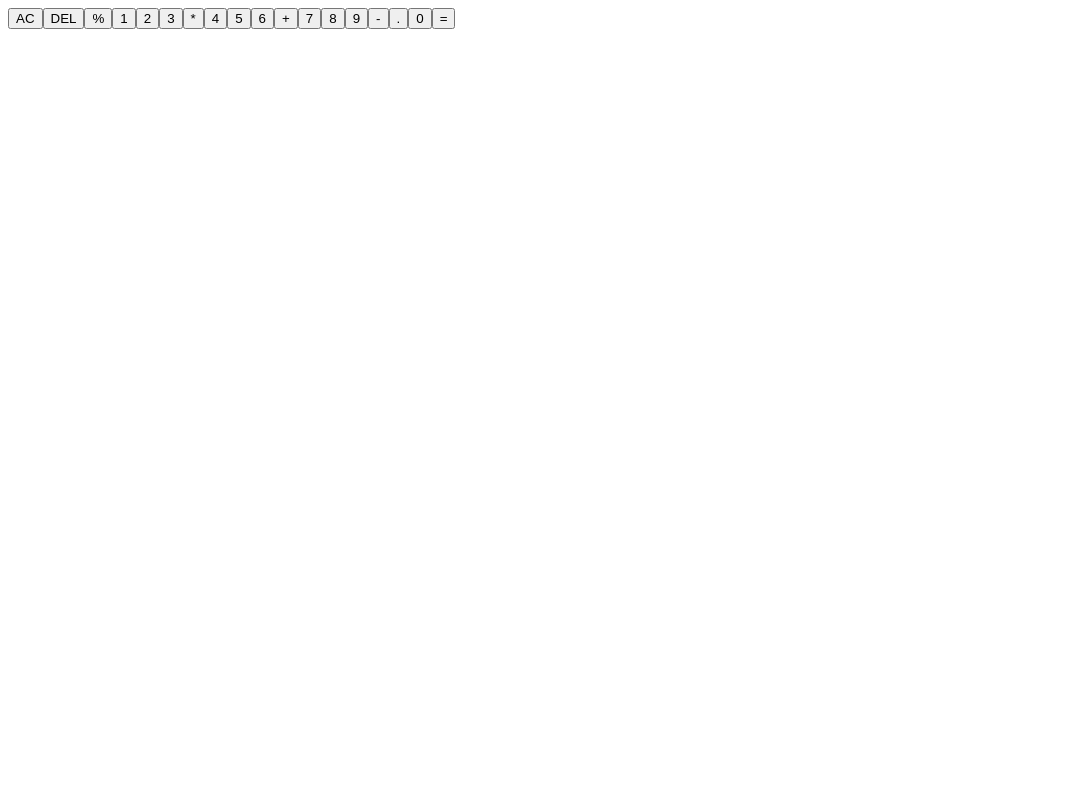
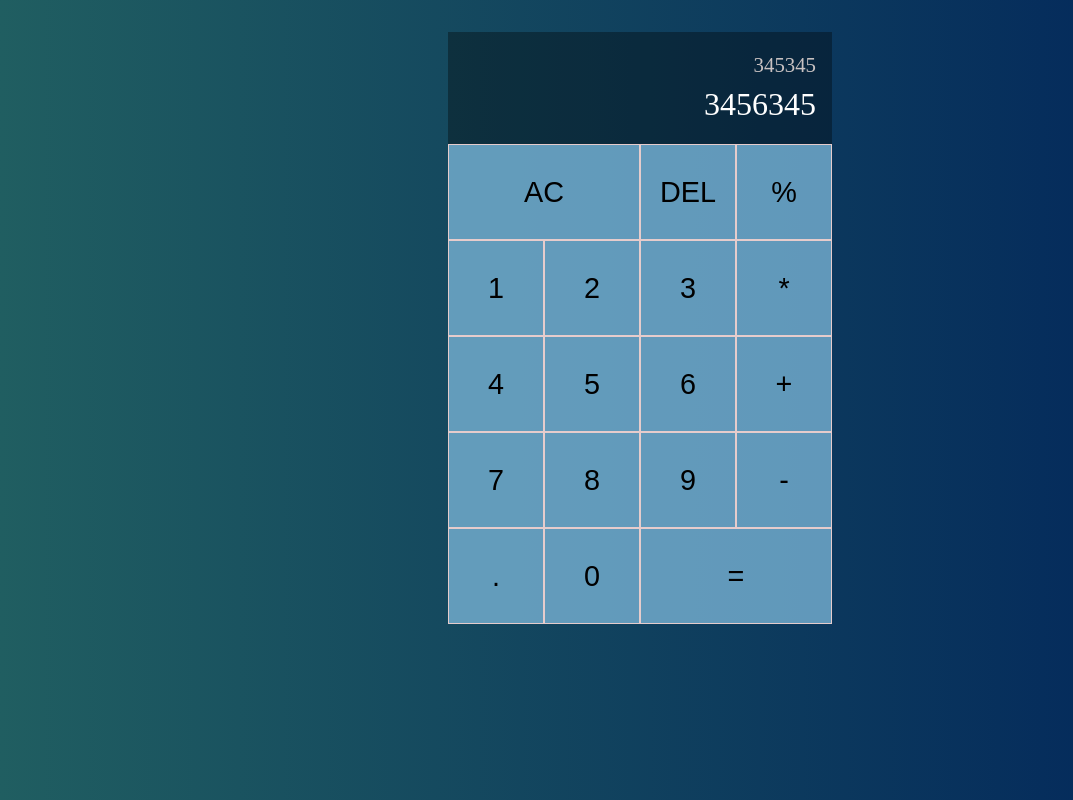
Before and after one commit to amwn1/ReactCalculator, a React (Create React App) app: page / in a window 1280 px wide. Shown: the whole page, without its empty margins (0-1073 px from the left). Built offline with nearby package versions, Linux system fonts and the light colour scheme.

Commit message:
The css is implemented  for the project

```diff
--- a/src/App.js
+++ b/src/App.js
@@ -1,11 +1,13 @@
 import React from 'react'
+
+import "./styles.css"
 
 export default function App() {
   return (
     <div className="calculator-grid">
       <div className='output'>
-        <div className='previous-operand'></div>
-        <div className='current-operand'></div>
+        <div className='previous-operand'>345345</div>
+        <div className='current-operand'>3456345</div>
       </div>
       <button className='span-two'>AC</button>
       <button>DEL</button>
--- a/src/index.js
+++ b/src/index.js
@@ -4,5 +4,4 @@
 
 const root = ReactDOM.createRoot(document.getElementById('root'));
 root.render(
-    <App />
-);
+    <App />);
--- a/src/styles.css
+++ b/src/styles.css
@@ -0,0 +1,57 @@
+* , *::before , * ::after {
+    box-sizing: border-box;
+}
+
+body{
+    margin: auto;
+    background : linear-gradient( to right,  #205E61 , #00235B);
+
+}
+
+.calculator-grid{
+    display: grid;
+    margin-top : 2rem;
+    grid-template-columns: repeat(4 , 6rem);
+    grid-template-rows: minmax(7rem, auto) repeat(5, 6rem);
+    justify-content: center;
+}
+
+.span-two{
+    grid-column: span 2;
+}
+
+.output{
+    grid-column: 1 / -1;
+    background : rgba(0,0,0,0.35);
+    display : flex;
+    flex-direction: column;
+    align-items: end;
+    justify-content: space-around;
+    padding: 1rem;
+    word-wrap: break-word;
+    word-break: break-all;
+}
+.output .previous-operand{
+color : rgb(201, 194, 194);
+font-size: 1.3rem;
+}
+.output .current-operand{
+
+color : rgb(255, 255, 255);
+font-size: 2rem;
+}
+
+.calculator-grid > button{
+    cursor: pointer;
+    font-size: 1.8rem;
+    border:1px solid rgb(230, 204, 204);
+    outline: none;
+    background-color: rgba(126, 184, 218, 0.75);
+}
+
+.calculator-grid >button:hover,
+.calculator-grid >button:focus{
+
+    background-color: rgba(255, 255, 255, 0.75);
+
+}
```
